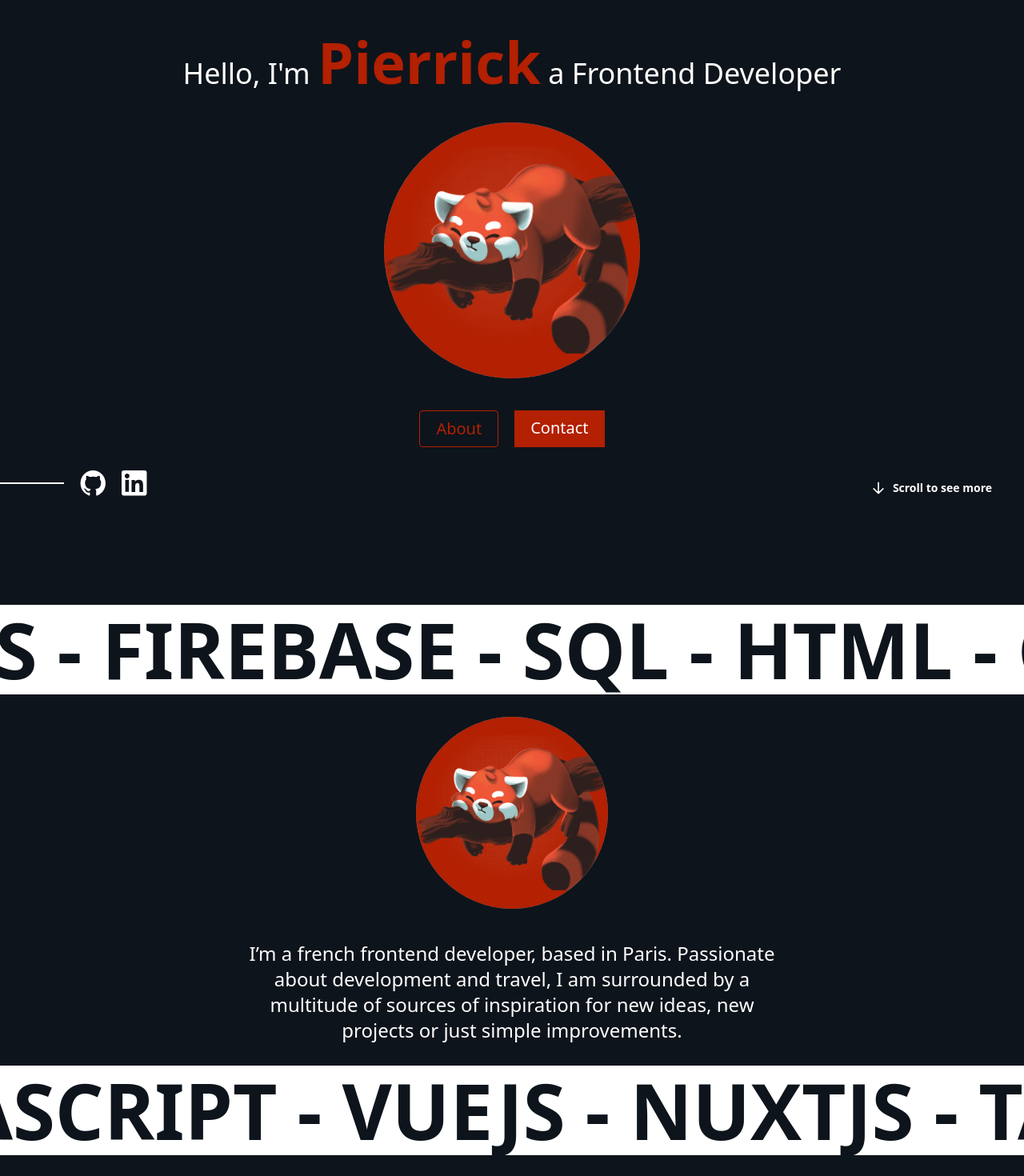
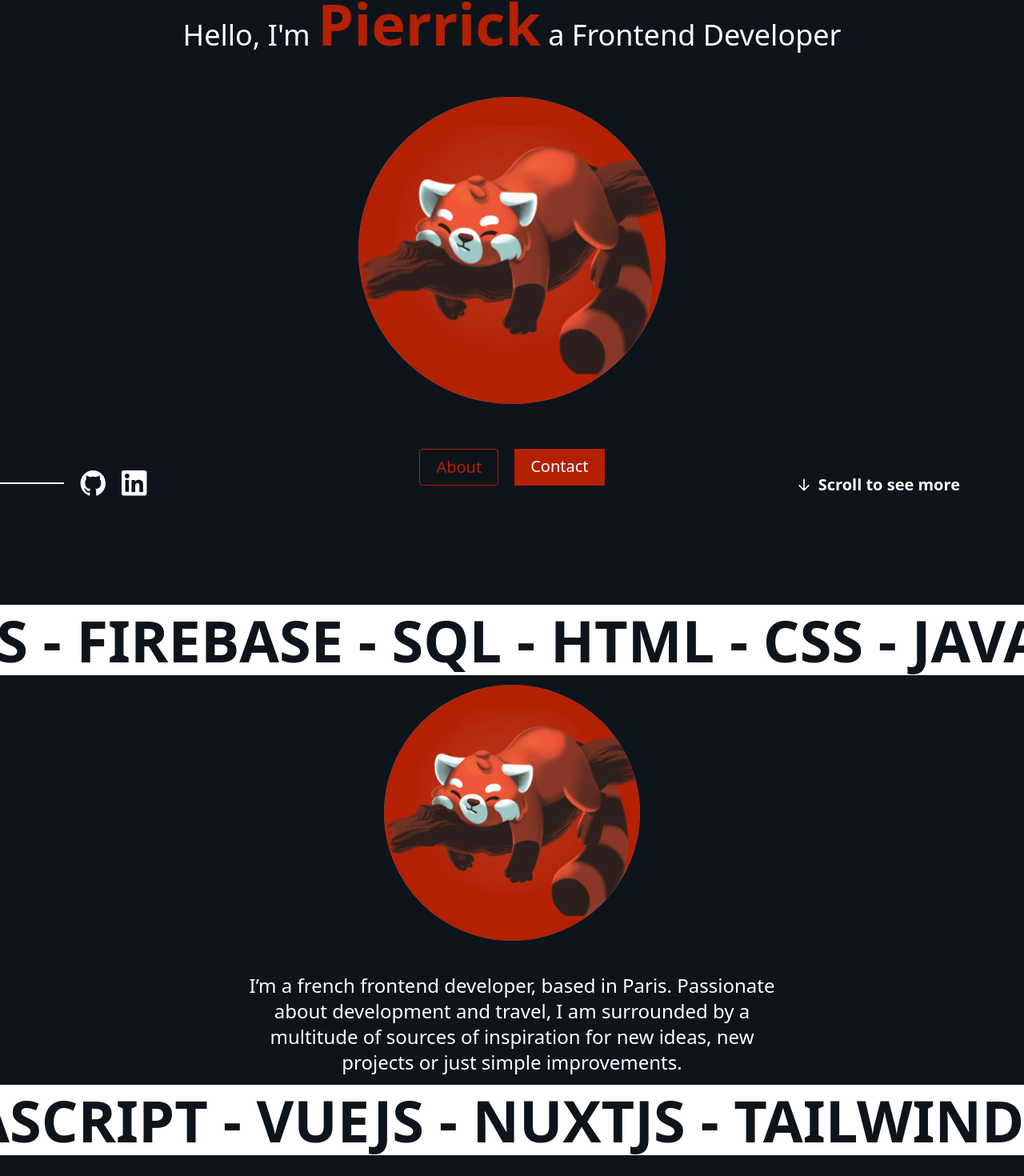
Before and after one commit to pierricktly/Portfolio, a Nuxt app: page / in a window 1280 px wide. Shown: the part 100-1570 px from the top of the page at 80% size. Built offline with nearby package versions, Linux system fonts and the light colour scheme.

Commit message:
fix: fix about size

```diff
--- a/pages/index.vue
+++ b/pages/index.vue
@@ -6,7 +6,7 @@
 			<section
 				id="home"
 				data-scroll-section
-				class="w-full min-h-screen mx-auto p-5 lg:p-0 flex flex-col justify-between md:justify-center items-center gap-10"
+				class="w-full min-h-screen mx-auto p-5 lg:p-0 flex flex-col justify-between md:justify-center items-center gap-14"
 			>
 				<div class="w-full flex justify-center">
 					<h1
@@ -23,7 +23,7 @@
 					<img
 						alt="Profile picture"
 						src="../assets/images/profile_picture.png"
-						class="bg-gray-500 w-48 lg:w-80 rounded-full aspect-square"
+						class="bg-gray-500 w-48 lg:w-80 xl:w-96 rounded-full aspect-square"
 					/>
 				</div>
 				<div data-scroll class="space-x-5 text-xfl w-full flex justify-center">
@@ -40,11 +40,11 @@
 						>Contact</a
 					>
 				</div>
-				<div class="md:absolute bottom-2 md:bottom-20 right-10 w-full md:w-auto">
+				<div class="md:absolute bottom-2 md:bottom-20 right-20 w-full md:w-auto">
 					<div class="flex justify-center items-center">
 						<div class="flex justify-center items-center gap-2">
 							<icon-long-arrow-down class="w-5 h-5" />
-							<p class="text-sm font-semibold">Scroll to see more</p>
+							<p class="font-semibold">Scroll to see more</p>
 						</div>
 					</div>
 				</div>
@@ -61,7 +61,7 @@
 						<img
 							alt="Profile picture"
 							src="../assets/images/profile_picture.png"
-							class="bg-gray-500 w-48 lg:w-60 rounded-full aspect-square"
+							class="bg-gray-500 w-48 lg:w-80 rounded-full aspect-square"
 						/>
 					</div>
 					<div class="px-5 lg:px-0">
@@ -81,11 +81,11 @@
 							<icon-github class="w-8 h-8" />
 						</a>
 					</div>
-					<div class="flex overflow-hidden absolute bottom-10 md:bottom-14 w-full text-2xl md:text-8xl font-semibold bg-white text-primary py-2">
+					<div class="flex overflow-hidden absolute bottom-10 md:bottom-14 w-full text-2xl md:text-7xl font-semibold bg-white text-primary py-2">
 						<span class="infiniteScroll whitespace-nowrap">- HTML - CSS - JAVASCRIPT - VUEJS - NUXTJS - TAILWINDCSS - SASS - NODEJS - FIREBASE - SQL&nbsp;</span>
 						<span class="infiniteScroll whitespace-nowrap">- HTML - CSS - JAVASCRIPT - VUEJS - NUXTJS - TAILWINDCSS - SASS - NODEJS - FIREBASE - SQL&nbsp;</span>
 					</div>
-					<div class="flex overflow-hidden absolute top-10 md:top-14 w-full text-2xl md:text-8xl font-semibold bg-white text-primary py-2">
+					<div class="flex overflow-hidden absolute top-10 md:top-14 w-full text-2xl md:text-7xl font-semibold bg-white text-primary py-2">
 						<span class="infiniteScrollInvert whitespace-nowrap">- HTML - CSS - JAVASCRIPT - VUEJS - NUXTJS - TAILWINDCSS - SASS - NODEJS - FIREBASE - SQL&nbsp;</span>
 						<span class="infiniteScrollInvert whitespace-nowrap">- HTML - CSS - JAVASCRIPT - VUEJS - NUXTJS - TAILWINDCSS - SASS - NODEJS - FIREBASE - SQL&nbsp;</span>
 					</div>
@@ -183,7 +183,7 @@
 								@click="copyEmail()"
 								class="hover-underline-animation"
 							>
-								Prefer to use email ?
+								Prefer to use a mail service ?
 							</button>
 						</div>
 						<div class="appearance-none w-full md:w-auto">
```
